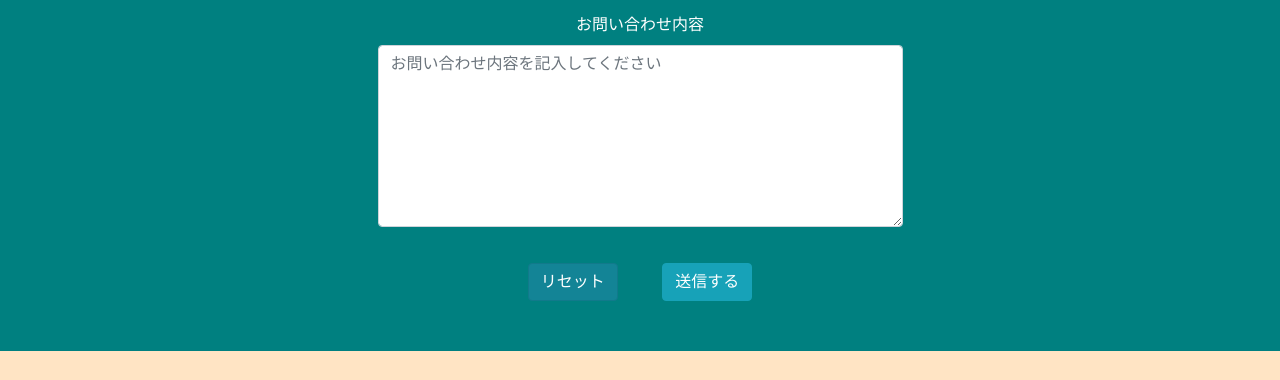
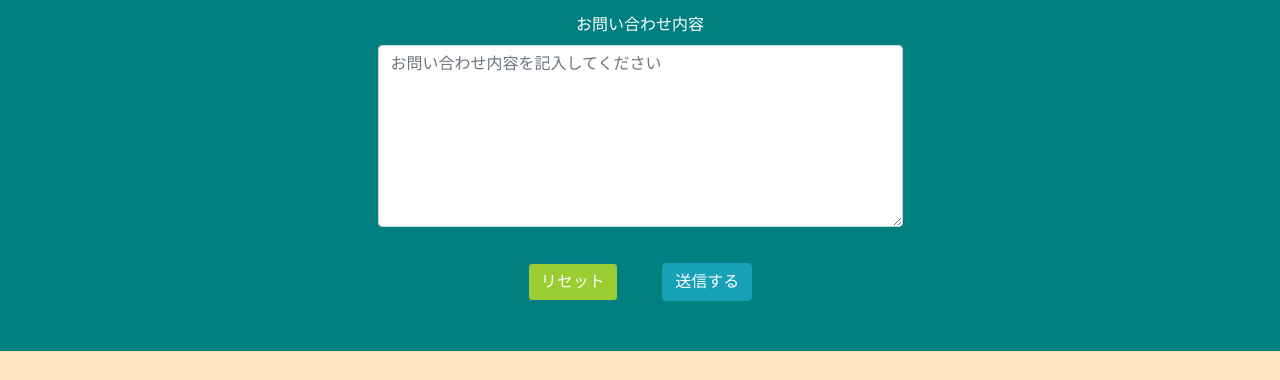
Before and after one commit to yuuki0129/yuuki-web-production, a plain HTML site: page index.html in a window 1280 px wide. In both pictures the pointer is over the button "リセット". Shown: the part 4796-5176 px from the top of the page. Drawn offline with nearby package versions, Linux system fonts and the light colour scheme.

Commit message:
お問い合わせボタンの修正

```diff
--- a/css/style.css
+++ b/css/style.css
@@ -416,8 +416,9 @@ tr>th,td {
     border: 3px solid red;
 }
 
-
-
+.btn:hover {
+    background-color: yellowgreen;
+}
 
 
 
```
